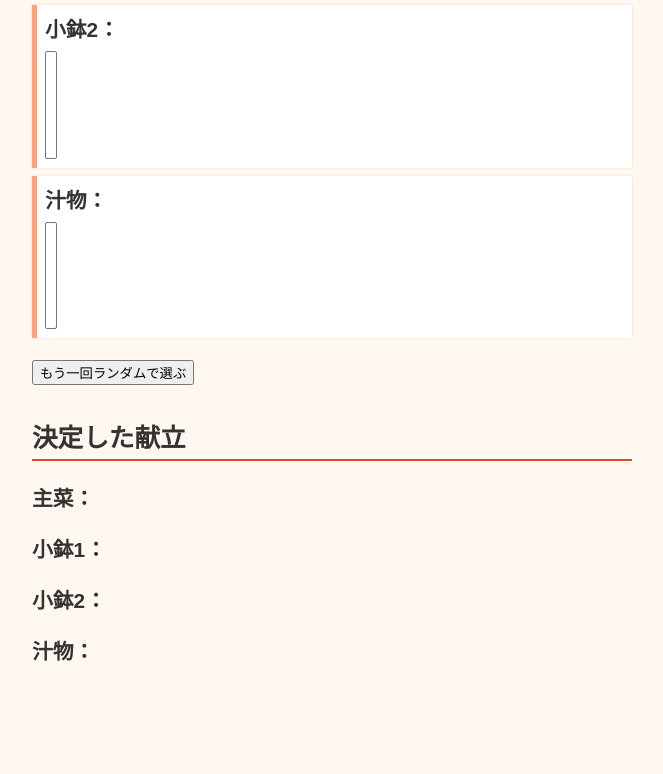
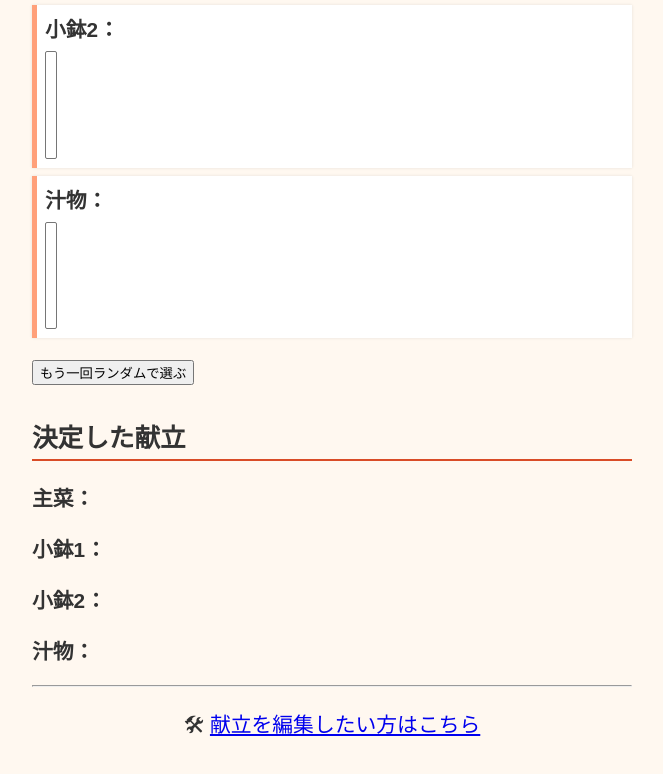
Before and after one commit to freejog/portfolio, a plain HTML site: page kondate-kobo/index.html in a window 1280 px wide. Shown: the part 602-1376 px from the top of the page, without its empty margins (308-971 px from the left). Before the commit the page ends 1319 px from the top, so only its background shows below. Drawn offline with Linux system fonts and the light colour scheme.

Commit message:
ホームページに編集ページへのリンクを追加

```diff
--- a/kondate-kobo/index.html
+++ b/kondate-kobo/index.html
@@ -42,6 +42,11 @@
     <p><strong>小鉢2：</strong><span id="final-side2"></span></p>
     <p><strong>汁物：</strong><span id="final-soup"></span></p>
   </div>
+</body>
+  <hr>
+  <p style="text-align: center;">
+    🛠 <a href="editor.html">献立を編集したい方はこちら</a>
+  </p>
   <script src="menu.js"></script>
 </body>
 </html>
```
